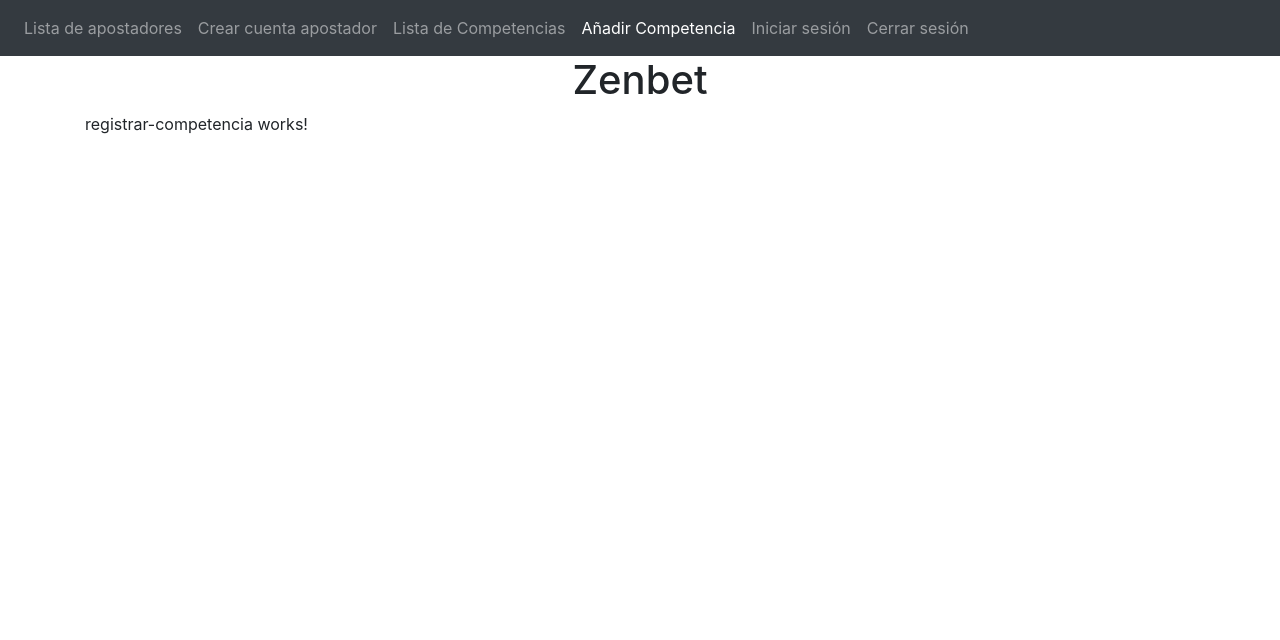
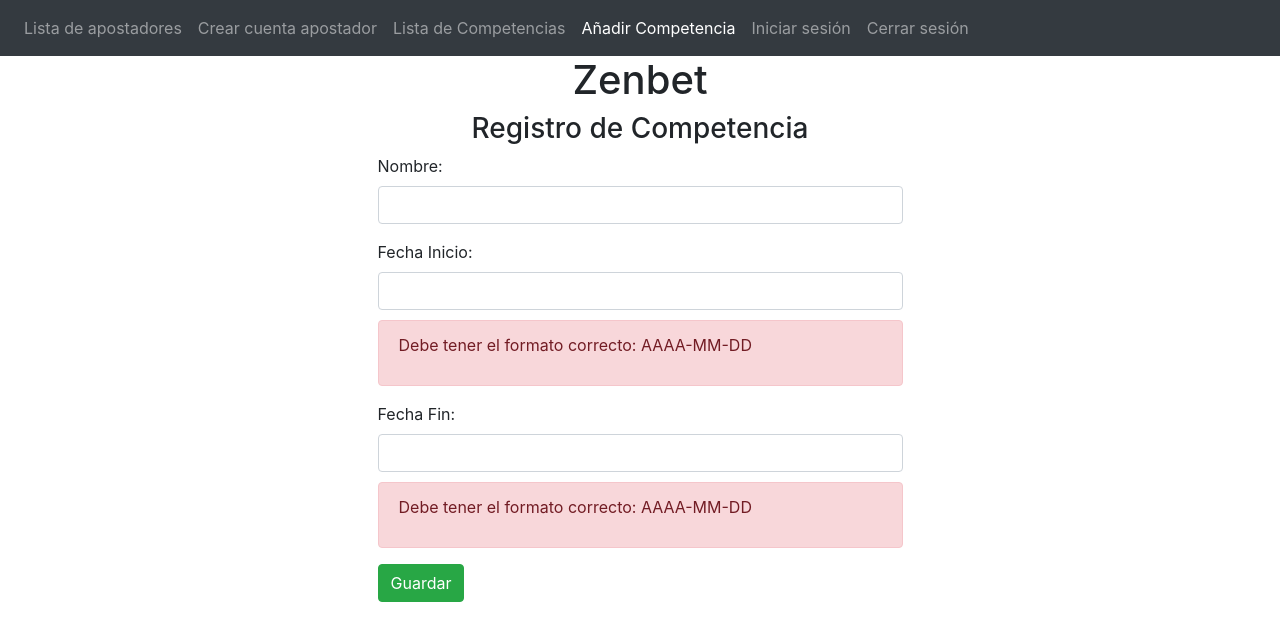
Before and after one commit to ZENBET/zenbet-front, an Angular app: page /registrar-competencia in a window 1280 px wide. Shown: the top 640 px of the page. Built offline with nearby package versions, Linux system fonts and the light colour scheme.

Commit message:
feat: Implementar la funcionalidad de registrar competencias y creación de la interfaz

```diff
--- a/src/app/registrar-competencia/registrar-competencia.component.html
+++ b/src/app/registrar-competencia/registrar-competencia.component.html
@@ -1 +1,35 @@
-<p>registrar-competencia works!</p>
+<div class="col-md-6 offset-md-3">
+  <h3 class="text-center">Registro de Competencia</h3>
+  <form (ngSubmit) = "onSubmit()">
+    <div class = "form-group">
+      <label>Nombre: </label>
+      <input type="text" class="form-control" id="nombre" [(ngModel)]= "competencia.nombreCompetencia" name = "Nombre">
+    </div>
+
+    <div class="form-group">
+      <label>Fecha Inicio: </label>
+      <input type="text" class="form-control" id="fechaInicio" [(ngModel)]= "competencia.fechaInicio" name = "fechaInicio"
+      required
+      #fechaInicio = "ngModel"
+      pattern="^\d{4}([\-/.])(0?[1-9]|1[1-2])\1(3[01]|[12][0-9]|0?[1-9])$">
+      <div class="alert alert-danger" *ngIf= "fechaInicio.invalid" style="margin-top: 10px;">
+        <p>Debe tener el formato correcto: AAAA-MM-DD</p>
+      </div>
+
+    </div>
+
+    <div class="form-group">
+      <label>Fecha Fin: </label>
+      <input type="text" class="form-control" id="fechaFin" [(ngModel)]= "competencia.fechaFin" name = "fechaFin"required
+      #fechaFin = "ngModel"
+      pattern="^\d{4}([\-/.])(0?[1-9]|1[1-2])\1(3[01]|[12][0-9]|0?[1-9])$">
+      <div class="alert alert-danger" *ngIf= "fechaFin.invalid" style="margin-top: 10px;">
+        <p>Debe tener el formato correcto: AAAA-MM-DD</p>
+      </div>
+    </div>
+
+
+    <button class="btn btn-success">Guardar</button>
+
+  </form>
+</div>
--- a/src/app/registrar-competencia/registrar-competencia.component.ts
+++ b/src/app/registrar-competencia/registrar-competencia.component.ts
@@ -1,10 +1,35 @@
-import { Component } from '@angular/core';
+import { Router } from '@angular/router';
+import { CompetenciaService } from '../competencia.service';
+import { Competencia } from './../competencia';
+import { Component, OnInit } from '@angular/core';
 
 @Component({
   selector: 'app-registrar-competencia',
   templateUrl: './registrar-competencia.component.html',
   styleUrls: ['./registrar-competencia.component.css']
 })
-export class RegistrarCompetenciaComponent {
+export class RegistrarCompetenciaComponent implements OnInit{
+
+  competencia: Competencia = new Competencia();
+  constructor(private competenciaServicio: CompetenciaService, private router: Router){ }
+
+  ngOnInit(): void {
+
+    console.log(this.competencia);
+  }
+
+  guardarCompetencia(){
+    this.competenciaServicio.registrarCompetencia(this.competencia).subscribe(dato =>{
+      console.log(dato);
+      this.irAListaDeCompetencias();
+    }, error => console.log(error));
+  }
+
+  irAListaDeCompetencias(){
+    this.router.navigate(['/competencias']);
+  }
+  onSubmit(){
+    this.guardarCompetencia();
+  }
 
 }
```
